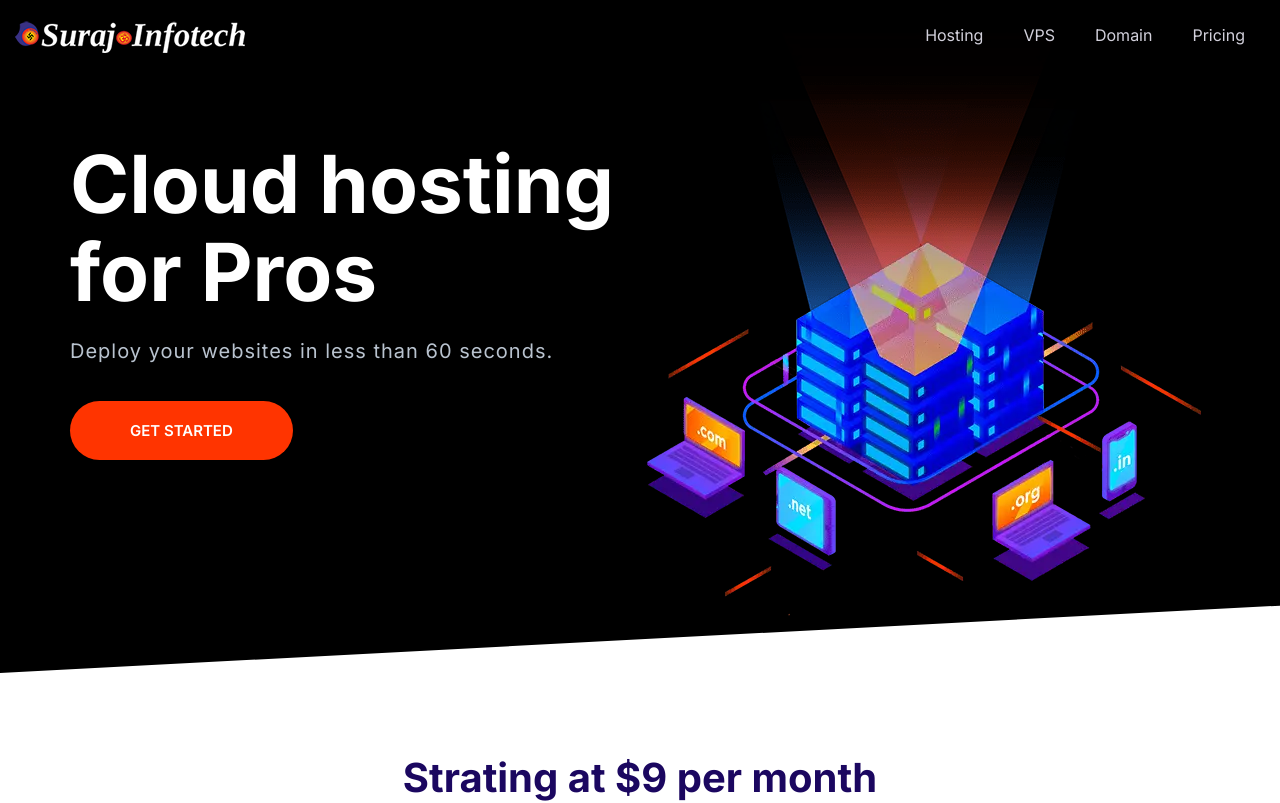
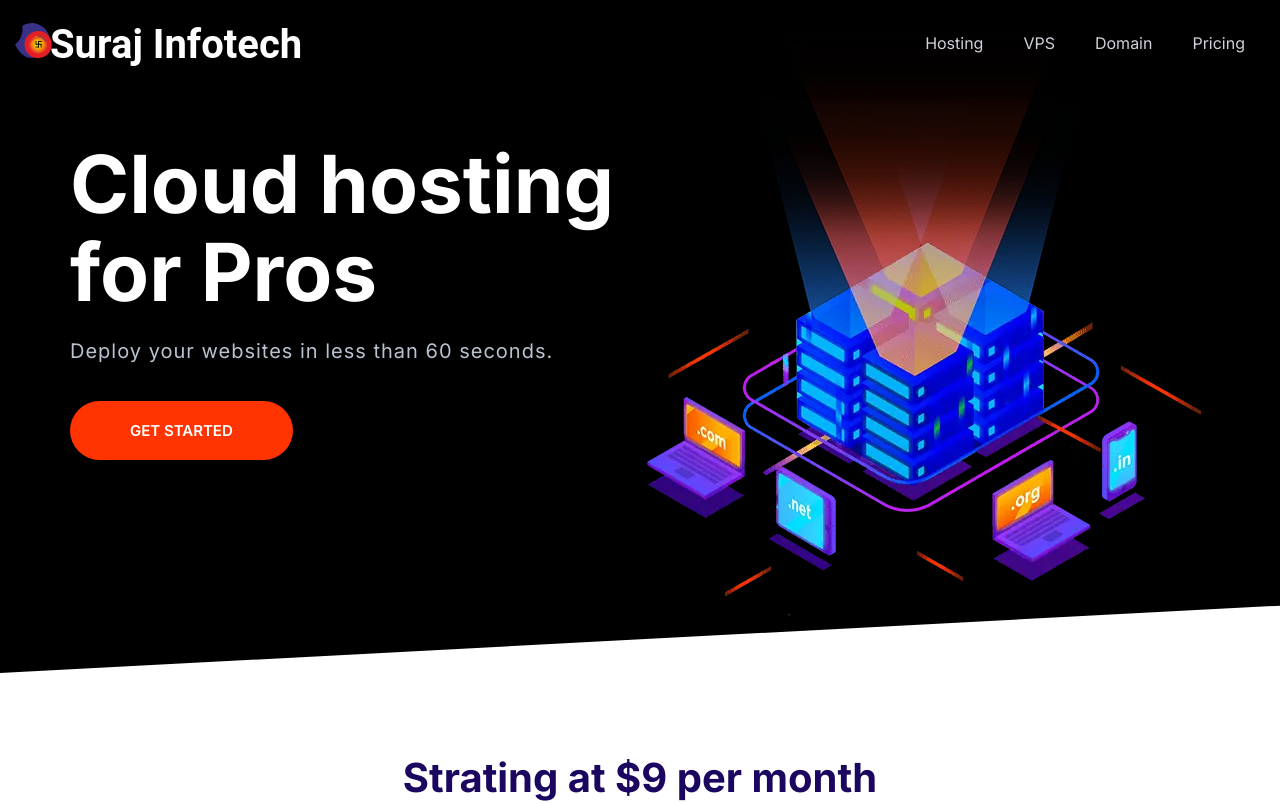
Before and after one commit to surajgond07/suraj-infotech-project, a website built with Parcel: page index.html in a window 1280 px wide. Shown: the top 803 px of the page. Built offline with nearby package versions, Linux system fonts and the light colour scheme.

Commit message:
logo & fevicon replaced

```diff
--- a/index.html
+++ b/index.html
@@ -46,7 +46,7 @@
     <!-- Nav Bar Start-->
     <header>
         <nav class="nav collapsible">
-            <a aria-label="Suraj Infotech" class="nav__brand" href="/"><img src="images/logo.png" alt=""></a>
+            <a aria-label="Suraj Infotech" class="nav__brand" href="/"><img src="images/suraj-infotech-logo.svg" alt="Web Hosting Company | Best Web Hosting Services Provider" width="15rem"></a>
             <svg class="icon icon--white nav__toggler">
             <use href="images/sprite.svg#menu"></use>
             </svg>
@@ -436,7 +436,7 @@
                 </div>
             </div>
             <div class="footer__brand">
-                <img src="images/logo.png" alt="">
+                <img src="images/suraj-infotech-logo.svg" alt="">
                 <p class="footer__copyright">Copyright 2022 Suraj Infotech</p>
             </div>
 
```
Also changed, not shown: images/favicon-lg.png, images/favicon-md.png, images/favicon-sm.png, images/logo.png (deleted), images/suraj-infotech-logo.svg (added), images/suraj-nfotech-og.png (added).
